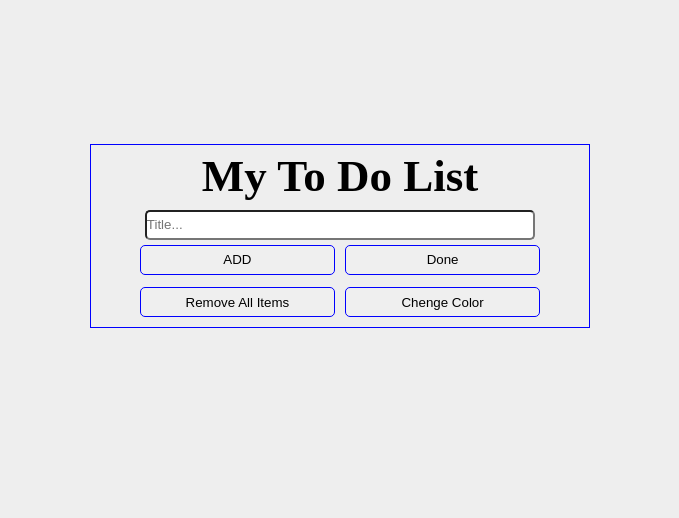
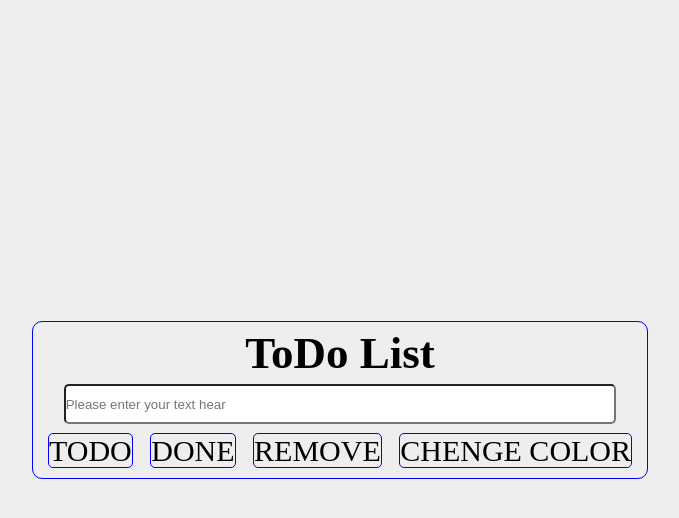
Before and after one commit to kotyaraa/Trayning-todo-list-02.2020, a website: page index.html in a window 1280 px wide. Shown: the top 518 px of the page, without its empty margins (300-979 px from the left). Drawn offline with nearby package versions, Linux system fonts and the light colour scheme; files that its build step writes are made by us from their sources.

Commit message:
todos commit

```diff
--- a/index.html
+++ b/index.html
@@ -7,45 +7,23 @@
     <title>TODO LIST</title>
 </head>
 <body>
-  <div class="todo-list"></div>
-
-
-
-     <!--
-        <span  class="remove"><button>TODO</button></span>
-        <span  class="doneBtn"><button>DONE</button></span>
-      </div>
-      <div CLASS="remove-list">
-        <div class="remove-item">
-
-            <div class="button">
-              <span  class="todoBtn"><button>TODO</button></span>
-              <span  class="doneBtn"><button>DONE</button></span>
-            </div>
-        </div>
-              <div CLASS="todo-list">
-      <div class="todo-item">
-          <p>jhgfgh vbgn hgf cvbnbvf</p>
-          <div class="button">
-            <span  class="remove"><button>REMOVE</button></span>
-            <span  class="doneBtn"><button>DONE</button></span>
-          </div>
-      </div>
-  </div>
-  <div CLASS="remove-list">
-      <div class="remove-item">
-        jhgfgh vbgn hgf cvbnbvf
-          <div class="button">
-            <span  class="remove"><button>REMOVE</button></span>
-            <span  class="doneBtn"><button>DONE</button></span>
-          </div>
-      </div>
-  </div>
+  <div class="todo-list">
+    <div class="header">
+      <div class="my-header">
+        <h2>ToDo List</h2>
       </div>
 
+        <input class="myInput"  type="text" placeholder="Please enter your text hear">
+
+        <div class="buttons">
+              <span class="todoBtn">TODO</span>
+              <span class="doneBtn">DONE</span>
+            <span  class="remove">REMOVE</span>
+            <span  class="chengeColorBtn">CHENGE COLOR</span>
+        </div>
     </div>
+  </div>
 
-      </div> -->
 <script type="text/javascript" src="./javaScript/index.js"></script>
 </body>
 </html>
--- a/javaScript/index.js
+++ b/javaScript/index.js
@@ -1,70 +1,15 @@
-console.log("Hello JS");
+
 
 const todo_list = document.querySelector(".todo-list");
+const $header = document.querySelector(".header")
+let $myheader = document.querySelector(".my-header");
+const $header_inp = document.querySelector(".myInput");
+const $headerDivBtn = document.querySelector(".buttons");
+const $todoBtn = document.querySelector(".todoBtn");
+const $doneBtn = document.querySelector(".doneBtn");
+const $removeAllBtn = document.querySelector(".remove");
+const $colorBtn = document.querySelector(".chengeColorBtn");
 
-const $header = document.createElement("div");
-
-$header.setAttribute("class", "header");
-todo_list.appendChild($header);
-
-let $myheader = document.createElement("my-header");
-$myheader.setAttribute("class", "my-header");
-$header.appendChild($myheader);
-
-const $title = document.createElement("h2");
-// title.appendChild(my$header);
-const $h2Title = document.createTextNode("My To Do List");
-$myheader.appendChild($title).appendChild($h2Title);
-
-const $header_inp = document.createElement("INPUT");
-$header_inp.type = "text";
-$header_inp.class = "myInput";
-$header_inp.placeholder = "Title...";
-$myheader.appendChild($header_inp);
-
-// document.onkeydown = function checkKeycode(event)
-// {
-// 	var keycode;
-// 	if(!event) var event =  $$header_inp.value.event;
-// 	if (event.keyCode) keycode = event.keyCode; // IE
-// 	else if(event.which) keycode = event.which; // all browsers
-// 	console.log("keycode: "+keycode);
-// }
-
-
-const $headerDivBtn = document.createElement("div");
-$headerDivBtn.setAttribute('class', "buttons");
-$myheader.appendChild($headerDivBtn)
-
-const $headerBtn = document.createElement("button");
-$headerBtn.setAttribute("class", "header_button");
-const $headerBtnTxt = document.createTextNode("ADD");
-
-const $headerBtnDone = document.createElement("button");
-$headerBtnDone.setAttribute("class", "header_button_done");
-const $headerBtnTxtDone = document.createTextNode("Done");
-
-$headerDivBtn.appendChild($headerBtn);
-$headerBtn.appendChild($headerBtnTxt);
-
-$headerDivBtn.appendChild($headerBtnDone);
-$headerBtnDone.appendChild($headerBtnTxtDone);
-
-const $removeChangeDiv = document.createElement("div");
-$removeChangeDiv.setAttribute('class', 'removeAll chengeColorDiv');
-const $removeAllBtn = document.createElement("button");
-$removeAllBtn.setAttribute('class', 'removeAllItems')
-$removeAllBtnTxt = document.createTextNode("Remove All Items");
-
-
-const $colorBtn = document.createElement("button");
-$colorBtn.setAttribute('class', 'colorBtn');
-$colorBtnTxt = document.createTextNode("Chenge Color");
-
-$myheader.appendChild($removeChangeDiv)
-         .appendChild($removeAllBtn).appendChild($removeAllBtnTxt)
-$myheader.appendChild($removeChangeDiv)
-                .appendChild($colorBtn).appendChild($colorBtnTxt);
 
 
 $colorBtn.addEventListener('click', () => {
@@ -73,27 +18,21 @@ $colorBtn.addEventListener('click', () => {
       $header.style.border = "5px solid green";
   } else {
       $header.style.border = "5px solid blue"
-
   }
 
      })
 
 let $ul = document.createElement("ul");
-$myheader.appendChild($ul);
+$headerDivBtn.appendChild($ul);
 
-   const headBtn = $headerBtn.addEventListener(
+   const headBtn = $todoBtn.addEventListener(
      "click",
-    event => {
-
-
+     (event) => {
        const value = $header_inp.value;
-      if(value !== "") {
-
-
+       if (value !== "") {
          const $divBtn = document.createElement("div");
          $divBtn.setAttribute("class", "divBtn");
          $ul.appendChild($divBtn);
-
 
          const $BtnRemove = document.createElement("button");
          $BtnRemove.setAttribute("class", "BtnRemove");
@@ -110,35 +49,29 @@ $myheader.appendChild($ul);
          const $li = document.createElement("li");
          $li.innerHTML = value;
          $li.appendChild($divBtn);
-      // $li.appendChild($BtnDone);
          $ul.appendChild($li);
 
          $header_inp.value = "";
 
-      $BtnRemove.addEventListener("click", function(){
+         $BtnRemove.addEventListener("click", function () {
            $li.remove();
-      })
-      $BtnDone.addEventListener("click", ()=>{
-        $li.style.textDecoration=$li.style.textDecoration ==="line-through"?"none":"line-through";
-      })
-      $removeAllBtn.addEventListener('click', () => {
-        $li.remove()
-      })
+         });
+         $BtnDone.addEventListener("click", () => {
+           $li.style.textDecoration = $li.style.textDecoration === "line-through" ? "none" : "line-through";
+         });
+         $removeAllBtn.addEventListener("click", () => {
+           $li.remove();
+         });
 
-
-
-      const $headerBtnDone1 = $headerBtnDone.addEventListener("click", ()=>{
-       if( $li.style.textDecoration !== "line-through"){
-        //  $li.remove();
+         const $headerBtnDone1 = $doneBtn.addEventListener("click", () => {
+           if ($li.style.textDecoration !== "line-through") {
              $li.style.display = "none";
              $li.innerHTML = $headerBtnDone1;
-        $headerBtnDone.style.backgroundColor = "green";
+             $doneBtn.style.backgroundColor = "green";
            }
-      })
-
+         });
        }
      },
 
      false
-
    );
--- a/src/css/header.scss
+++ b/src/css/header.scss
@@ -1,61 +1,50 @@
-.todo-list{
-    margin-top: 10%;
+
+.header{
     width: 100%;
-    height: 80%;
-    border-bottom: 1px solid black;
-}
-.header{
-    width: 500px;
     border: 1px solid blue;
+    border-radius:10px;
     background-color: 1px solid #fff;
     display:flex;
-    // flex-direction: column;
-    justify-content:center;
+    flex-direction: column;
+    align-items:center;
     margin:0 auto;
-    // height: 10%;
     font-size:30px;
 
      .my-header{
          margin:5px;
-         width:100%;
          text-align: center;
-         flex-direction: column;
 
+     }
 
-
-         input{
+         .myInput {
             border-radius: 5px;
-             width: 80%;
-             height: 30px;
+             width: 90%;
+             height: 40px;
          }
-         .buttons{
-            //  margin: 5px;
-             display:flex;
-             justify-content: center;
-
-         }
-         .header_button,
-         .header_button_done,
-         .removeAllItems,
-         .colorBtn{
-            border-radius: 5px;
+             .todoBtn,
+             .doneBtn,
+             .remove,
+             .chengeColorBtn
+              {
+             border-radius: 5px;
              border: 1px solid blue;
-             height: 30px;
-             width: 40%;
+             height: 20px;
+             width: 5%;
              margin:5px;
          }
-
-     }
-     .divBtn{
-         display:flex;
-
-     }
-     .BtnRemove, .BtnDone{
-         border-radius: 5px;
-         width: 50px;
-         height: 30px;
-         margin: 5px
-     }
+        .buttons{
+            margin: 10px;
+        }
+        .BtnRemove,
+        .BtnDone{
+             border-radius: 5px;
+             border: 1px solid blue;
+             width:50px;
+             height: 20px;
+        }
+        .BtnRemove{
+            margin-right: 5px;
+        }
 
      li{
          display:flex;
@@ -63,12 +52,4 @@
          margin:5px;
 
      }
-
-
-       span{
-           margin:5px;
-       }
     }
-    // li{
-    //     list-style-type: none;
-    // }
```
Also changed, not shown: javaScript/Color.js (added, +16 -0 lines). Lines whose indentation alone changed are shown as unchanged.
